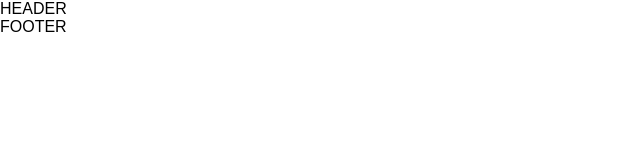
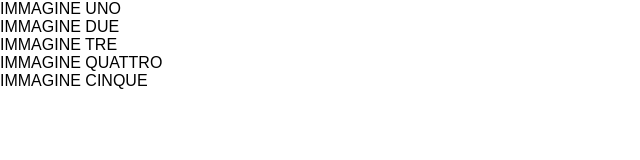
Before and after one commit to FrancescoBoco/js-array-carousel, a plain HTML site: page index.html in a window 1280 px wide. Shown: the whole page, without its empty margins (0-640 px from the left). Drawn offline with Linux system fonts and the light colour scheme.

Commit message:
inizializzato progetto

```diff
--- a/index.html
+++ b/index.html
@@ -10,18 +10,24 @@
 </head>
 <body>
 
-    <header>
-        HEADER
-    </header>
 
     <main>
-        <MAIN>
+        <div>
+            IMMAGINE UNO
+        </div>
+        <div>
+            IMMAGINE DUE
+        </div>
+        <div>
+            IMMAGINE TRE
+        </div>
+        <div>
+            IMMAGINE QUATTRO
+        </div>
+        <div>
+            IMMAGINE CINQUE
+        </div>
     </main>
-
-    <footer>
-        FOOTER
-    </footer>
-
 
     <!-- SCRIPT  -->
 
```
Also changed, not shown: img/01.webp (added), img/02.webp (added), img/03.webp (added), img/04.webp (added), img/05.webp (added), 2 other files.
